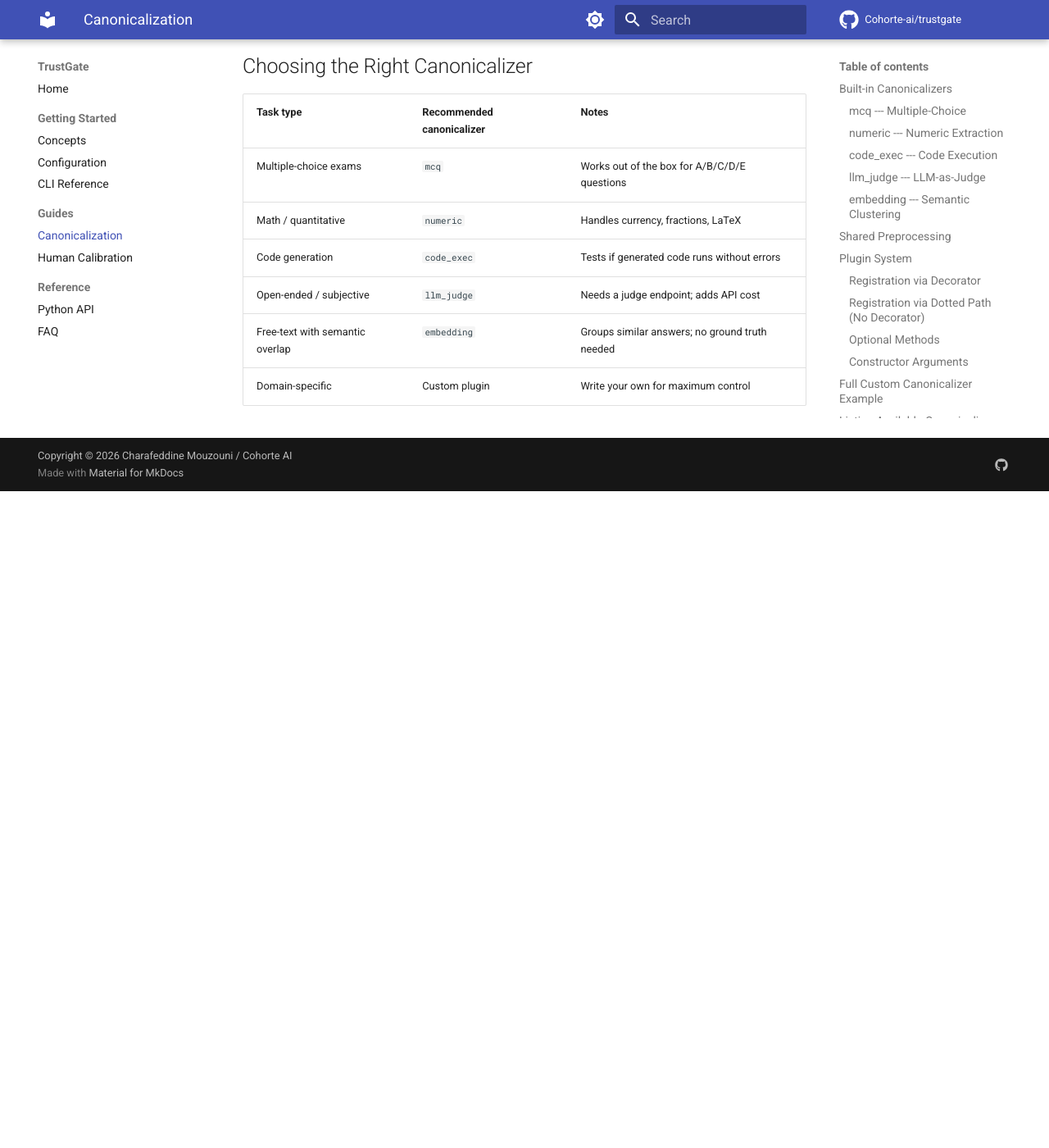
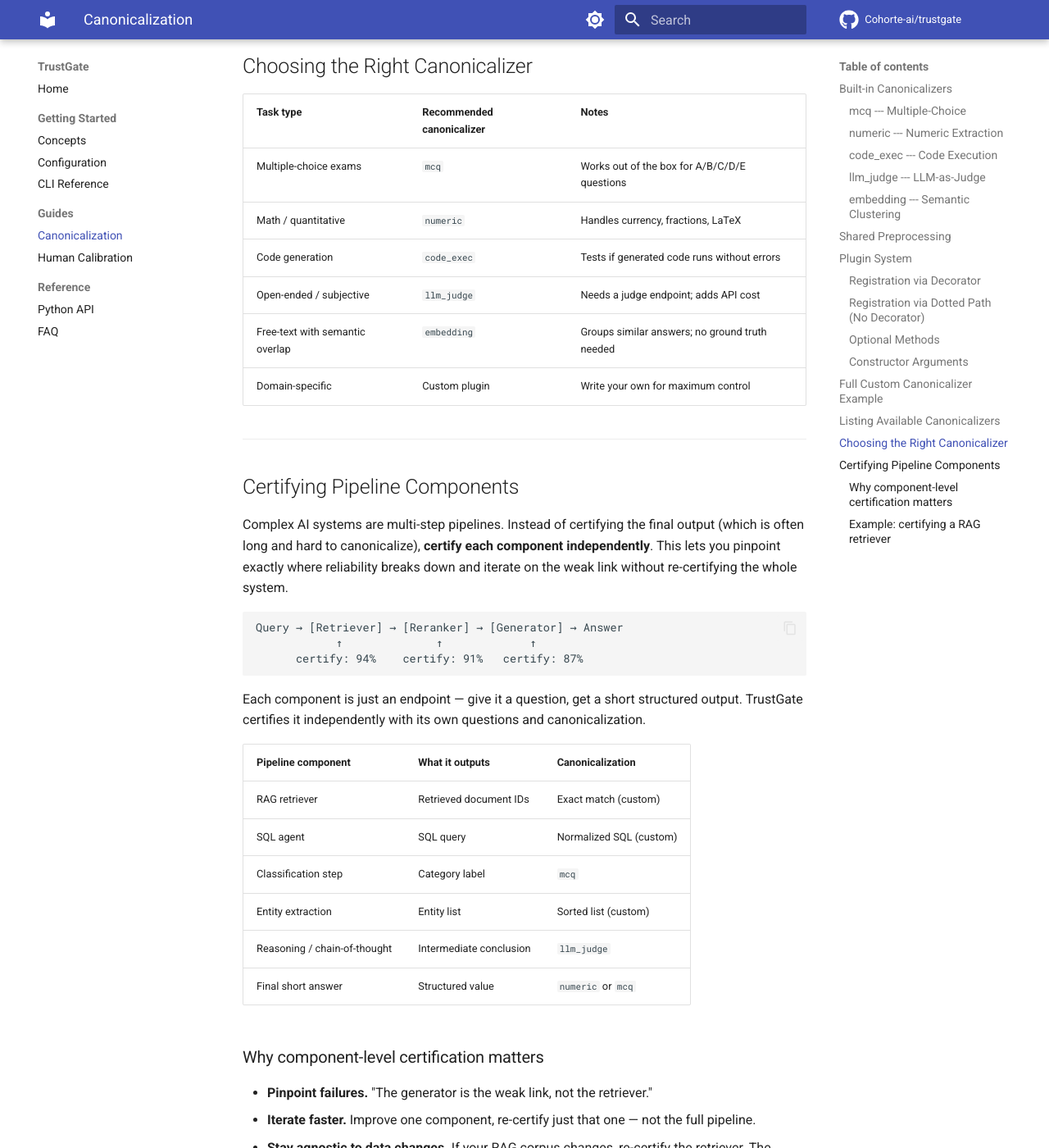
Before and after one commit to Cohorte-ai/trustgate, an MkDocs documentation site: the page built from docs/canonicalization.md, in a window 1280 px wide and 1400 px high, scrolled down 7107 px. Shown: the whole window at 82% size. Built offline with MkDocs 1.6.1 and Material for MkDocs 9.7.7, drawn with Linux system fonts in a browser that asks for light colours; comment, search, counter and statistics services are not loaded; before the commit the page ends 7706 px from its top, so only the background shows below that; some of the changed text lies outside the part shown.

Commit message:
Reframe as component-level certification, not just decision-point
README: "Certify Each Component, Not Just the Final Output" — ASCII
pipeline diagram showing per-component reliability, table mapping
pipeline components to canonicalization types.

Docs (canonicalization.md): new "Certifying Pipeline Components" section
with rationale (pinpoint failures, iterate faster, stay agnostic to
data changes), component-to-canonicalization table, and worked example
certifying a RAG retriever independently.

Docs (index.md): updated feature description.

Addresses feedback that TrustGate should be positioned for developers
designing pipelines, not just deployment gating.

Co-Authored-By: Claude Opus 4.6 (1M context) <noreply@anthropic.com>

````diff
--- a/docs/canonicalization.md
+++ b/docs/canonicalization.md
@@ -344,3 +344,79 @@ print(list_canonicalizers())
 | Open-ended / subjective         | `llm_judge`               | Needs a judge endpoint; adds API cost           |
 | Free-text with semantic overlap | `embedding`               | Groups similar answers; no ground truth needed   |
 | Domain-specific                 | Custom plugin             | Write your own for maximum control              |
+
+---
+
+## Certifying Pipeline Components
+
+Complex AI systems are multi-step pipelines. Instead of certifying the final
+output (which is often long and hard to canonicalize), **certify each component
+independently**. This lets you pinpoint exactly where reliability breaks down
+and iterate on the weak link without re-certifying the whole system.
+
+```
+Query → [Retriever] → [Reranker] → [Generator] → Answer
+            ↑              ↑             ↑
+      certify: 94%    certify: 91%   certify: 87%
+```
+
+Each component is just an endpoint — give it a question, get a short structured
+output. TrustGate certifies it independently with its own questions and
+canonicalization.
+
+| Pipeline component | What it outputs | Canonicalization |
+|--------------------|-----------------|------------------|
+| RAG retriever | Retrieved document IDs | Exact match (custom) |
+| SQL agent | SQL query | Normalized SQL (custom) |
+| Classification step | Category label | `mcq` |
+| Entity extraction | Entity list | Sorted list (custom) |
+| Reasoning / chain-of-thought | Intermediate conclusion | `llm_judge` |
+| Final short answer | Structured value | `numeric` or `mcq` |
+
+### Why component-level certification matters
+
+- **Pinpoint failures.** "The generator is the weak link, not the retriever."
+- **Iterate faster.** Improve one component, re-certify just that one — not
+  the full pipeline.
+- **Stay agnostic to data changes.** If your RAG corpus changes, re-certify
+  the retriever. The generator certification is still valid.
+- **Quantify cost/reliability tradeoffs per component.** A cheap model might
+  be reliable enough for retrieval but not for reasoning.
+
+### Example: certifying a RAG retriever
+
+```python
+from theaios.trustgate import Canonicalizer, register_canonicalizer
+
+@register_canonicalizer("retriever_docs")
+class RetrieverCanonicalizer(Canonicalizer):
+    def canonicalize(self, question: str, answer: str) -> str:
+        """Extract sorted document IDs from retriever output."""
+        import json
+        try:
+            docs = json.loads(answer)
+            doc_ids = sorted(d["id"] for d in docs)
+            return "|".join(doc_ids)
+        except (json.JSONDecodeError, KeyError):
+            return ""
+```
+
+```yaml
+# trustgate-retriever.yaml
+endpoint:
+  url: "https://my-rag.example.com/api/retrieve"
+  temperature: null
+  request_template:
+    query: "{{question}}"
+  response_path: "documents"
+  cost_per_request: 0.001
+
+canonicalization:
+  type: "retriever_docs"
+```
+
+```bash
+trustgate certify --config trustgate-retriever.yaml
+```
+
+Now you know the retriever's reliability independently of the generator.
````
Also changed, not shown: README.md (+23 -9 lines), docs/index.md (+3 -3 lines).
